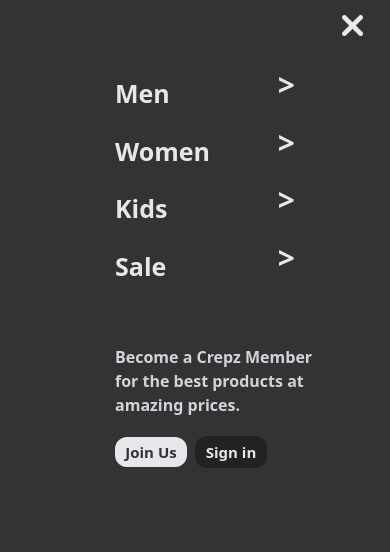
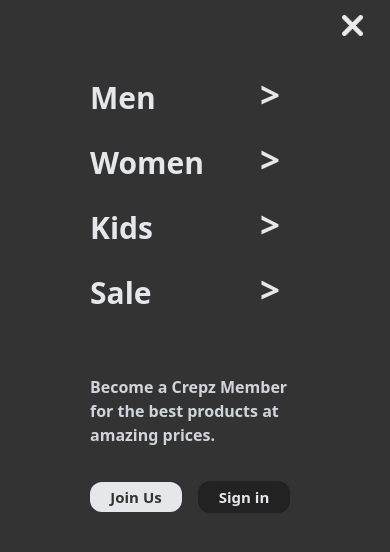
Before and after one commit to Kroplewski-M/Crepz, a React (Vite) app: page / in a window 390 px wide. Both pictures are taken after a click on the picture 355 px from the left and 25 px from the top of the page. Shown: the top 552 px of the page. Built offline with nearby package versions, Linux system fonts and the light colour scheme.

Commit message:
updated UI on mobile menu

```diff
--- a/src/components/MobileMenu.tsx
+++ b/src/components/MobileMenu.tsx
@@ -12,15 +12,15 @@
             <div className='w-[100%] h-[35px]'>
                 <img src={close} alt="" className='w-[35px] absolute right-5 top-2 hover:cursor-pointer'  onClick={props.closeMenu}/>
             </div>
-                <div className='mt-10 flex flex-col w-[200px] pl-5 mx-auto text-gray-200 font-bold space-y-5 text-[25px] relative '>
-                    <p className='hover:cursor-pointer hover:text-gray-400'>Men <span className='absolute right-0 text-[30px] leading-[20px]'>&gt;</span></p>
-                    <p className='hover:cursor-pointer hover:text-gray-400'>Women <span className='absolute right-0 text-[30px] leading-[20px]'>&gt;</span></p>
-                    <p className='hover:cursor-pointer hover:text-gray-400'>Kids <span className='absolute right-0 text-[30px] leading-[20px]'>&gt;</span></p>
-                    <p className='hover:cursor-pointer hover:text-gray-400'>Sale <span className='absolute right-0 text-[30px] leading-[20px]'>&gt;</span></p>
+                <div className='mt-10 flex flex-col w-[250px] pl-5 mx-auto text-gray-200 font-bold space-y-5 text-[30px] relative '>
+                    <p className='hover:cursor-pointer hover:text-gray-400'>Men <span className='absolute right-10 text-[35px] leading-[40px]'>&gt;</span></p>
+                    <p className='hover:cursor-pointer hover:text-gray-400'>Women <span className='absolute right-10 text-[35px] leading-[40px]'>&gt;</span></p>
+                    <p className='hover:cursor-pointer hover:text-gray-400'>Kids <span className='absolute right-10 text-[35px] leading-[40px]'>&gt;</span></p>
+                    <p className='hover:cursor-pointer hover:text-gray-400'>Sale <span className='absolute right-10 text-[35px] leading-[40px]'>&gt;</span></p>
 
-                    <p className='text-[16px] text-gray-300 font-semibold pt-10 w-[110%]'>Become a Crepz Member for the best
+                    <p className='text-[16px] text-gray-300 font-semibold pt-10 w-[90%]'>Become a Crepz Member for the best
                     products at amazing prices.</p>
-                    <div className='flex space-x-2'>
+                    <div className='flex space-x-4 pt-[15px]'>
                         <button className='text-[15px] w-[40%] h-[30px] rounded-xl bg-gray-200 text-[#333333] hover:bg-gray-400'>Join Us</button>
                         <button className='text-[15px] w-[40%] h-[32px] rounded-xl bg-[#222222] gray-200 hover:bg-[#444444] -mt-[1px]'>Sign in</button>
                     </div>
```
